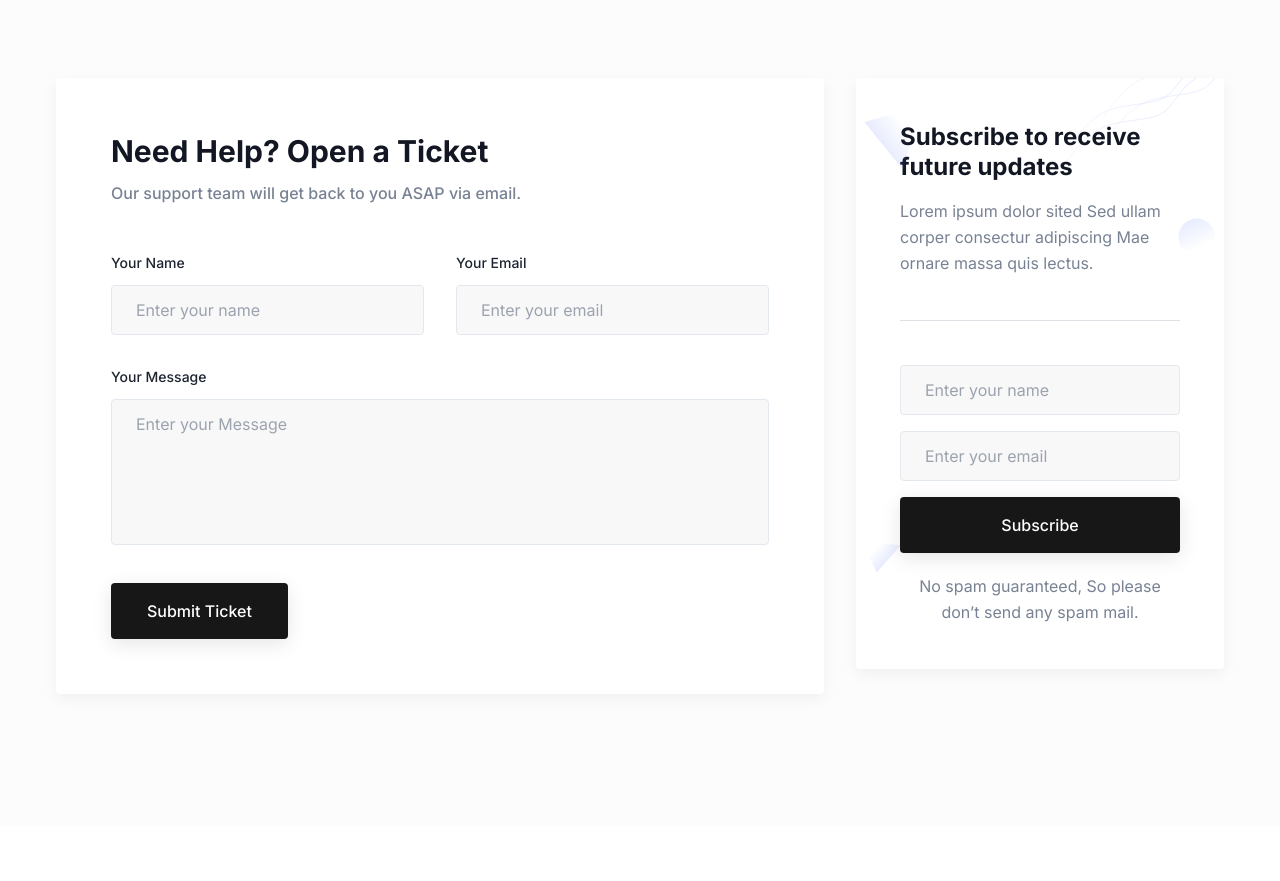
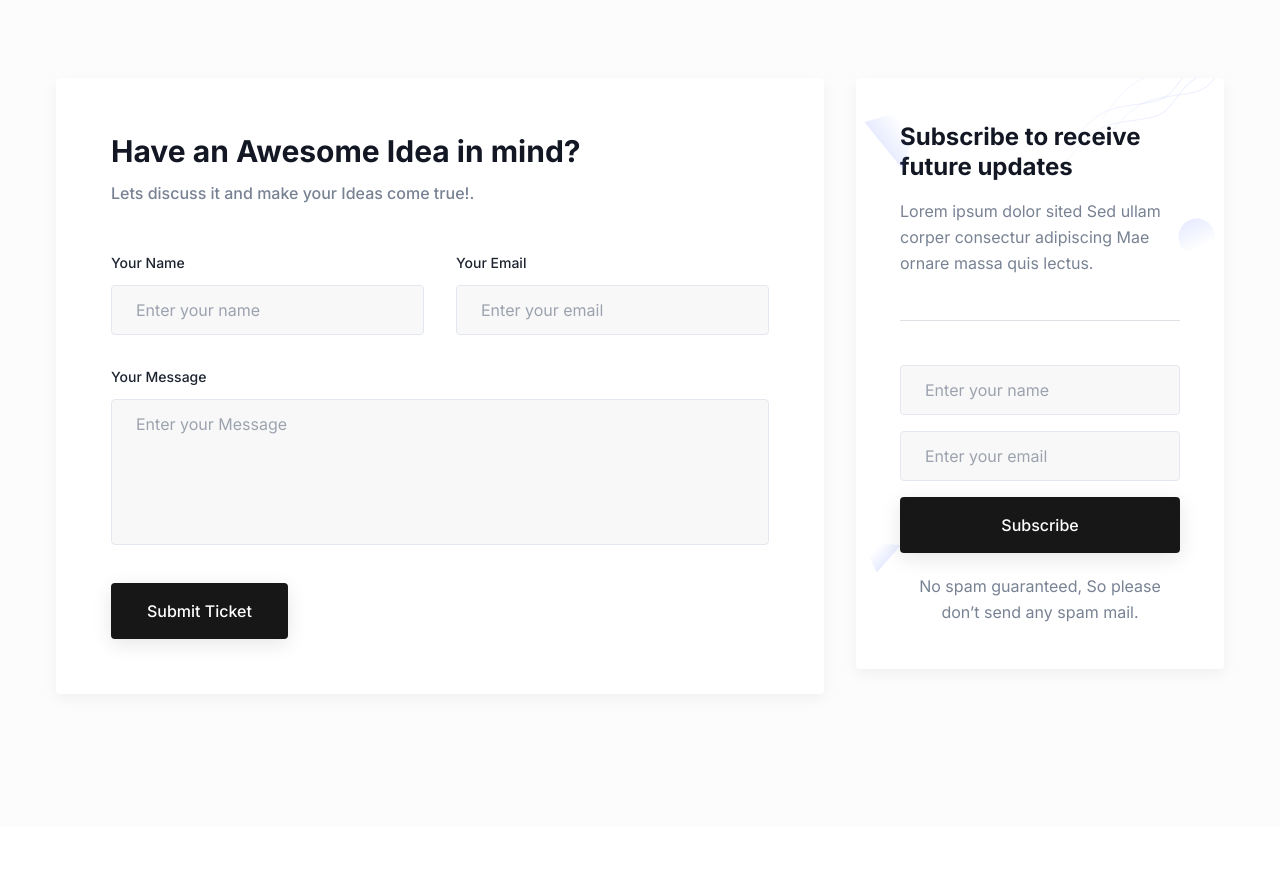
Before and after one commit to AaqilBaig/Sysneom, a Next.js app: page / in a window 1280 px wide. Shown: the part 4100-4981 px from the top of the page. Built offline with nearby package versions, Linux system fonts and the light colour scheme.

Commit message:
Update index.tsx
Updated to with relevant content

```diff
--- a/components/Contact/index.tsx
+++ b/components/Contact/index.tsx
@@ -12,10 +12,10 @@ const Contact = () => {
               "
             >
               <h2 className="mb-3 text-2xl font-bold text-black dark:text-white sm:text-3xl lg:text-2xl xl:text-3xl">
-                Need Help? Open a Ticket
+                Have an Awesome Idea in mind?
               </h2>
               <p className="mb-12 text-base font-medium text-body-color">
-                Our support team will get back to you ASAP via email.
+                Lets discuss it and make your Ideas come true!.
               </p>
               <form>
                 <div className="-mx-4 flex flex-wrap">
```
